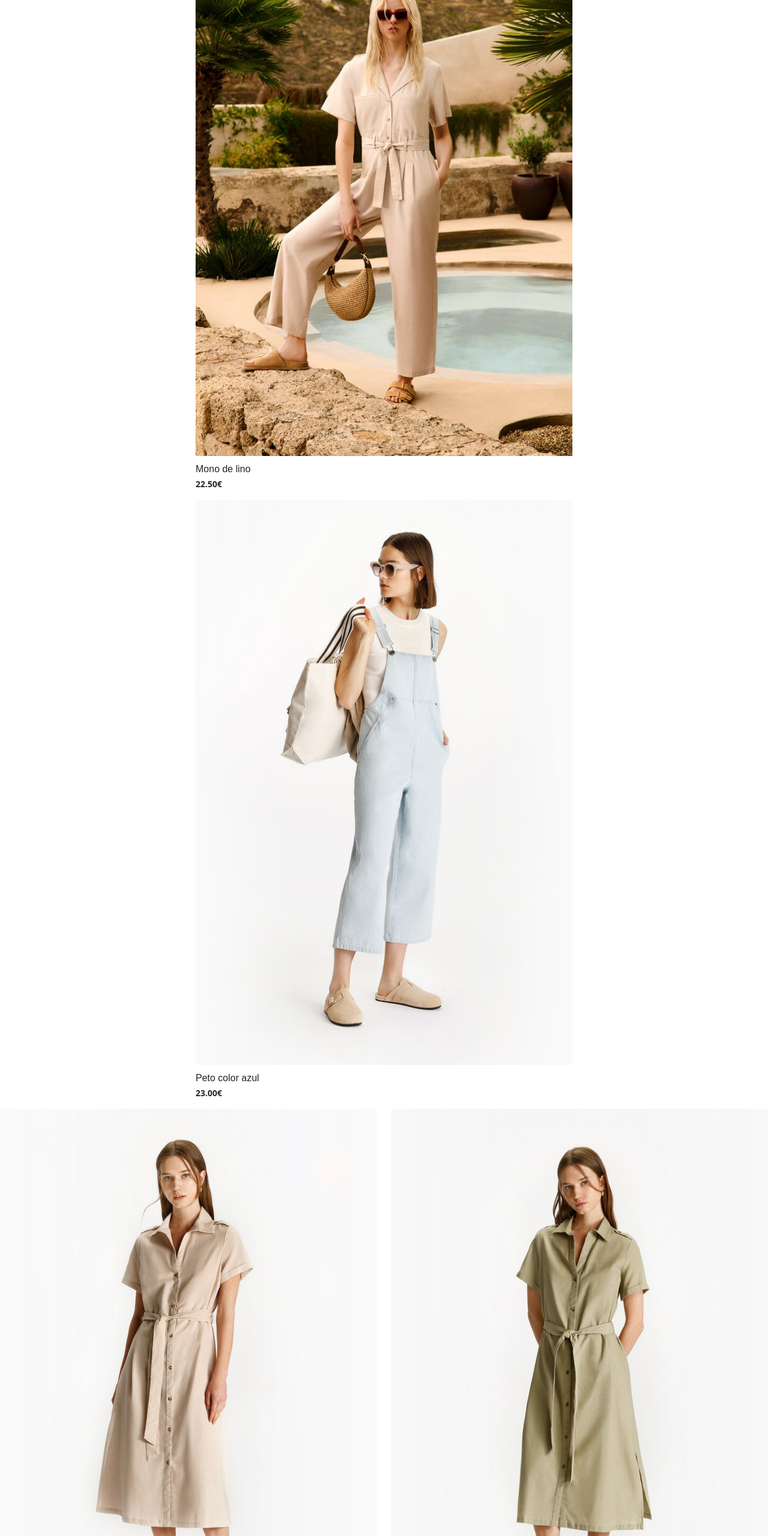
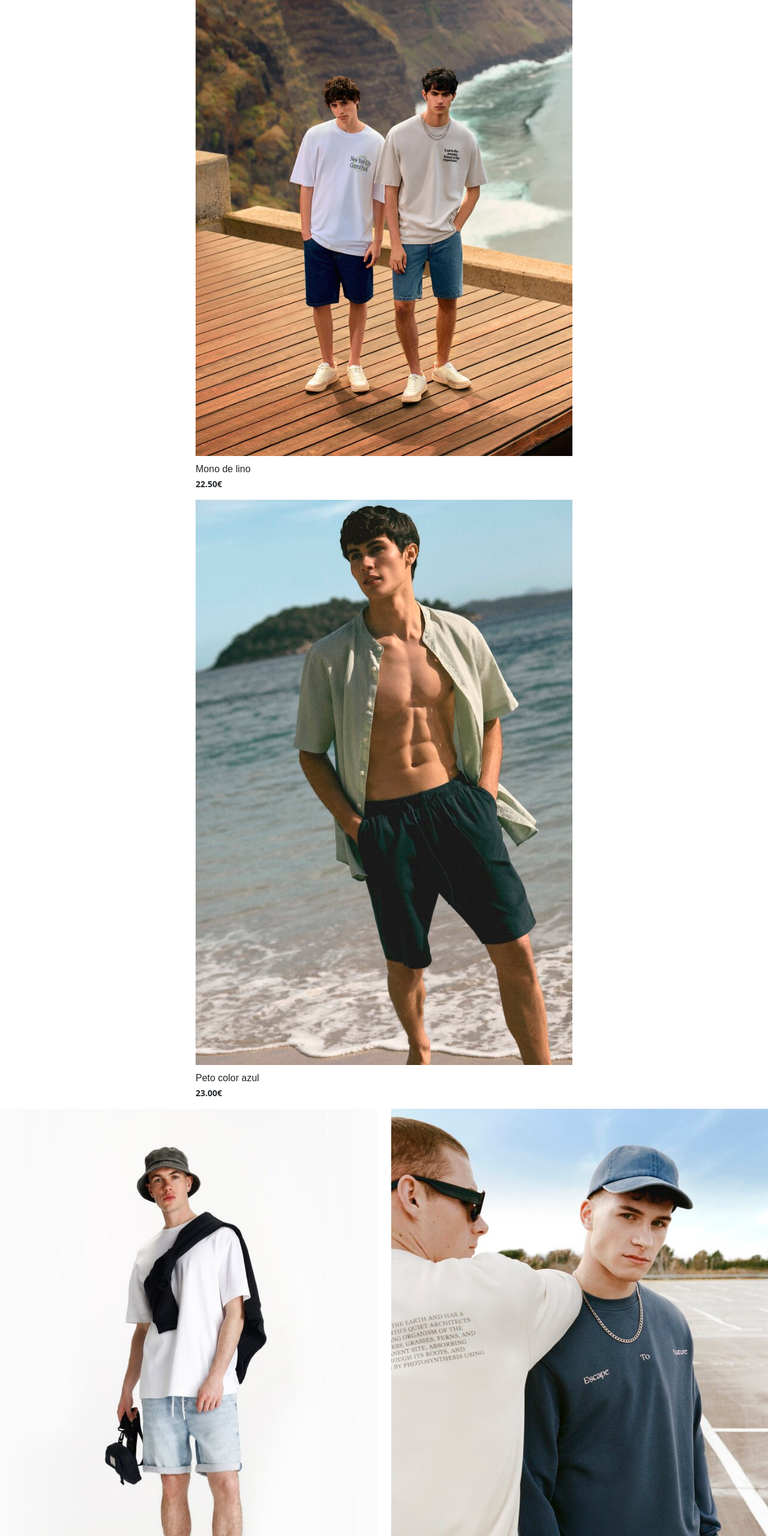
Before and after one commit to Fblaram/Pagina-Boostrap, a plain HTML site: page s.hombres.html in a window 1280 px wide. Shown: the part 240-2800 px from the top of the page at 60% size. Drawn offline with nearby package versions, Linux system fonts and the light colour scheme.

Commit message:
Actualizacion parte de hombres

```diff
--- a/css_personal/estilosp.css
+++ b/css_personal/estilosp.css
@@ -1,4 +1,4 @@
-#id{
+#control{
     --bs-gutter-x: 0px;
 }
 
--- a/s.hombres.html
+++ b/s.hombres.html
@@ -35,7 +35,7 @@
       <div class="col-md-6 offset-md-3">
 
         <figure class="imagenes-v">
-          <img src="./materiales/vestidos/1.jpg"
+          <img src="./materiales/ropa.hombre/1.jpg"
             alt="Imagen1" class="img-fluid">
           <figcaption> Mono de lino </figcaption>
           <p>22.50€</p>
@@ -43,7 +43,7 @@
 
 
         <figure class="imagenes-v">
-          <img src="./materiales/vestidos/3.jpg"
+          <img src="./materiales/ropa.hombre/2.jpg"
             alt="imagen3" class="img-fluid">
           <figcaption> Peto color azul </figcaption>
           <p>23.00€</p>
@@ -54,7 +54,7 @@
     <div class="row" id="centradas">
       <div class="col-md-6">
         <figure class="imagenes-v" >
-          <img src="./materiales/vestidos/2.jpg"
+          <img src="./materiales/ropa.hombre/3.jpg"
             alt="Centrada1" class="img-fluid" >
           <figcaption> Vestido beige </figcaption>
           <p>28.40€</p>
@@ -63,7 +63,7 @@
       <div class="col-md-6">
 
         <figure class="imagenes-v">
-          <img src="./materiales/vestidos/21.jpg"
+          <img src="./materiales/ropa.hombre/7.jpg"
             alt="Centrada2" class="img-fluid">
           <figcaption> Vestido verde </figcaption>
           <p>31.20€</p>
@@ -75,7 +75,7 @@
       <div class="col-md-6 offset-md-3">
 
         <figure class="imagenes-v">
-          <img src="./materiales/vestidos/5.jpg"
+          <img src="./materiales/ropa.hombre/6.jpg"
             alt="Imagen5" class="img-fluid">
           <figcaption> Vestido lino </figcaption>
           <p>29.90€</p>
```
Also changed, not shown: submenu hombre.html (+7 -40 lines), materiales/ropa.hombre/1.jpg (added), materiales/ropa.hombre/2.jpg (added), materiales/ropa.hombre/3.jpg (added), materiales/ropa.hombre/4.jpg (added), materiales/ropa.hombre/5.jpg (added), materiales/ropa.hombre/6.jpg (added), materiales/ropa.hombre/7.jpg (added).
